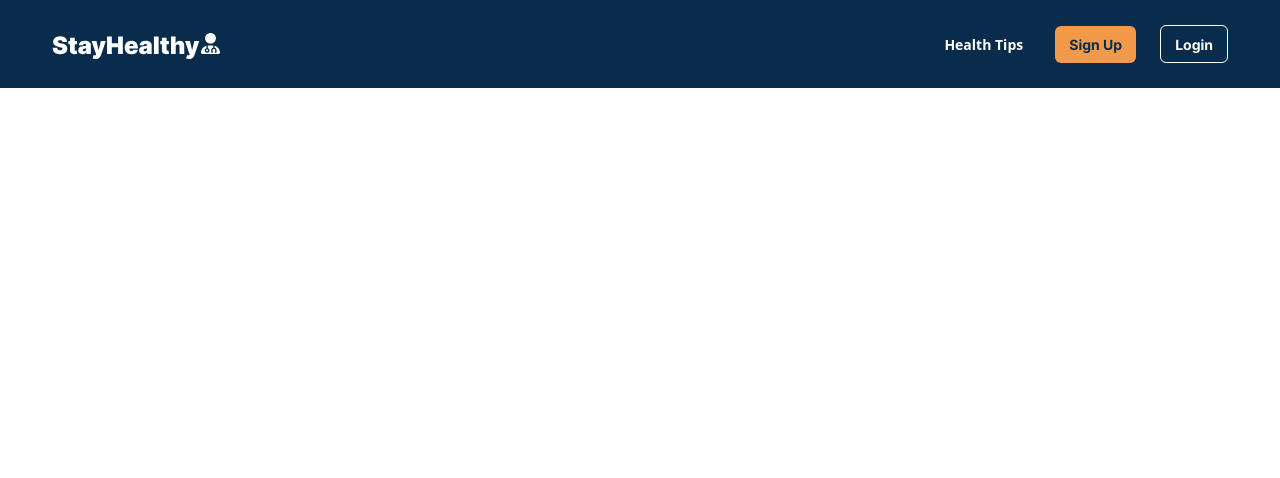
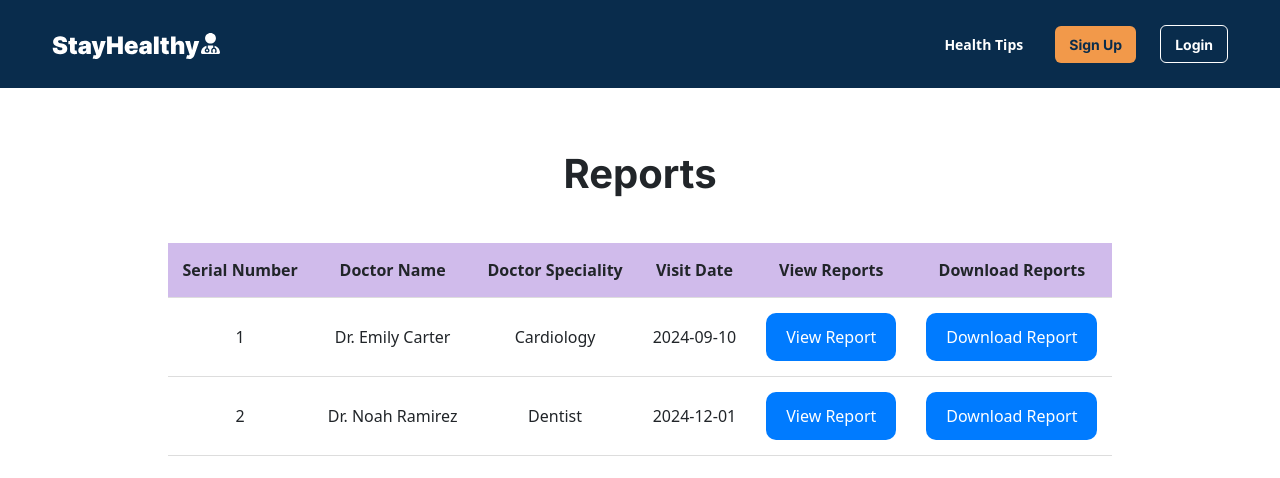
Before and after one commit to blokhinamaria/StayHealthy, a React (Vite) app: page /reports in a window 1280 px wide. Shown: the top 478 px of the page. Built offline with nearby package versions, Linux system fonts and the light colour scheme.

Commit message:
Implemented Report card page, view and download functionalities

```diff
--- a/src/App.jsx
+++ b/src/App.jsx
@@ -15,6 +15,7 @@ import BookingConsultation from './Components/BookingConsultation/BookingConsult
 import ApptNotification from './Components/ApptNotification/ApptNotification.jsx'
 import ReviewForm from './Components/ReviewForm/ReviewForm.jsx';
 import ProfileCard from './Components/ProfileCard/ProfileCard.jsx';
+import Reports from './Components/Reports/Reports.jsx';
 
 import 'bootstrap/dist/css/bootstrap.min.css';
 import 'bootstrap/dist/js/bootstrap.bundle.min.js';
@@ -40,6 +41,7 @@ function App() {
           <Route path="/search" element={<BookingConsultation />} />
           <Route path="/reviews" element={<ReviewForm />} />
           <Route path="/profile" element={<ProfileCard />} />
+          <Route path="/reports" element={<Reports />} />
         </Routes>
 
         {/* <ApptNotification/> */}
--- a/src/Components/Navbar/Navbar.jsx
+++ b/src/Components/Navbar/Navbar.jsx
@@ -90,8 +90,11 @@ const Navbar = () => {
                                         Welcome, {username}
                                         </Dropdown.Toggle>
                                         <Dropdown.Menu id='dropdown-menu' >
-                                            <Dropdown.Item id='dropdown-item' href='/profile'>Profile
+                                            <Dropdown.Item id='dropdown-item' href='/profile'>Your Profile
                                                 {/* <Link to="/profile">My Profile</Link> */}
+                                            </Dropdown.Item>
+                                            <Dropdown.Item id='dropdown-item' href='/reports'>Your Reports
+
                                             </Dropdown.Item>
                                         </Dropdown.Menu>
                                     </Dropdown>
--- a/src/Components/ProfileCard/ProfileCard.jsx
+++ b/src/Components/ProfileCard/ProfileCard.jsx
@@ -60,7 +60,7 @@ const ProfileCard = () => {
 
                             <div className="form-container">
                                 <label htmlFor="phone" className="form-label">Phone Number</label>
-                                <input value={phone} onChange={(e) => setPhone(e.target.value)} type="tel" className="form-control" id="phone" placeholder={phone}  aria-describedby="phoneHelp"/>
+                                <input value={phone} onChange={(e) => setPhone(e.target.value)} type="tel" className="form-control" id="phone" placeholder={phone}  aria-describedby="phoneHelp" />
                                 {/* {showerr ? (
                                     <div className="err" style={{ color: "red"}}>{showerr}</div>
                                     ) : (
--- /dev/null
+++ b/src/Components/Reports/Reports.css
@@ -0,0 +1,15 @@
+.link {
+    text-decoration: none;
+    color: var(--white);
+}
+
+.review-table th {
+    background-color: #D0BBEB;
+}
+
+.review-title {
+    font-family: "Inter", sans-serif;
+    font-optical-sizing: auto;
+    font-weight: 700;
+    font-style: normal;
+}
--- /dev/null
+++ b/src/Components/Reports/Reports.jsx
@@ -0,0 +1,87 @@
+import React, { useState } from "react";
+import Popup from "reactjs-popup";
+
+import './Reports.css'
+
+import patient_report from '../../../public/patient_report.pdf';
+
+const Reports = () => {
+
+    const visitedDoctorData = [
+        { doctorName: "Dr. Emily Carter", speciality: "Cardiology", visitDate: "2024-09-10"},
+        { doctorName: "Dr. Noah Ramirez", speciality: "Dentist", visitDate: "2024-12-01"}
+    ];
+
+    const [openPopup, setOpenPopup ] = useState(false);
+    const [selectedDoctor, setSelectedDoctor] = useState('');
+
+
+
+    const handleReviewSubmit = (formData) => {
+
+        };
+
+
+    return (
+        <>
+            <div className="review-form">
+                <h1 className="review-title">Reports</h1>
+                <div className="review-table">
+                    <table>
+                        <thead>
+                            <tr>
+                                <th>Serial Number</th>
+                                <th>Doctor Name</th>
+                                <th>Doctor Speciality</th>
+                                <th>Visit Date</th>
+                                <th>View Reports</th>
+                                <th>Download Reports</th>
+                            </tr>
+                        </thead>
+                        <tbody>
+                            {visitedDoctorData.map((doctor, index) => (
+                                    <tr key={`${doctor.doctorName}-${doctor.visitDate}`}>
+                                        <td>{index + 1 }</td>
+                                        <td>{doctor.doctorName}</td>
+                                        <td>{doctor.speciality}</td>
+                                        <td>{doctor.visitDate}</td>
+                                        <td>
+                                            <button className="btn-secondary">
+                                            <a className="link" href={patient_report} target="_blank" rel="noreferrer">
+                                                    View Report
+                                            </a>
+                                            </button>
+                                        </td>
+                                        <td>
+                                            <button className="btn-secondary">
+                                            <a className="link" href={patient_report} target="_blank" rel="noreferrer" download={patient_report}>
+                                                    Download Report
+                                            </a>
+                                            </button>
+                                        </td>
+                                    </tr>
+                                )
+                            )}
+                        </tbody>
+                    </table>
+
+                </div>
+            </div>
+
+            <Popup
+                    modal
+                    open={openPopup}
+                    onClose={() => setOpenPopup(false)}
+                >
+                    <div>
+
+
+                    </div>
+                </Popup>
+
+        </>
+    );
+
+}
+
+export default Reports
```
Also changed, not shown: 1 other file (tests, documents, lock files or other folders).
